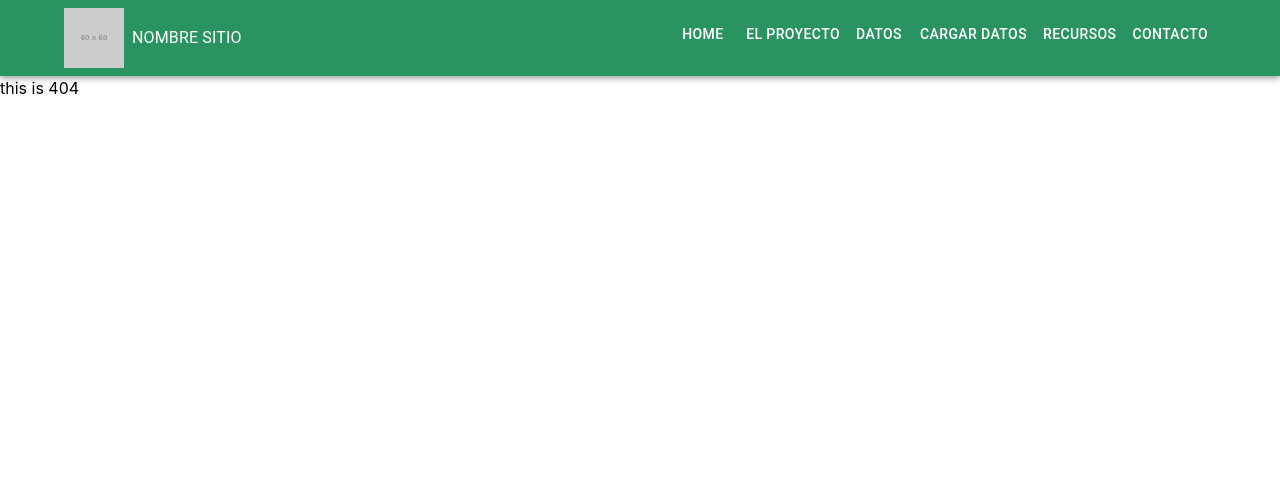
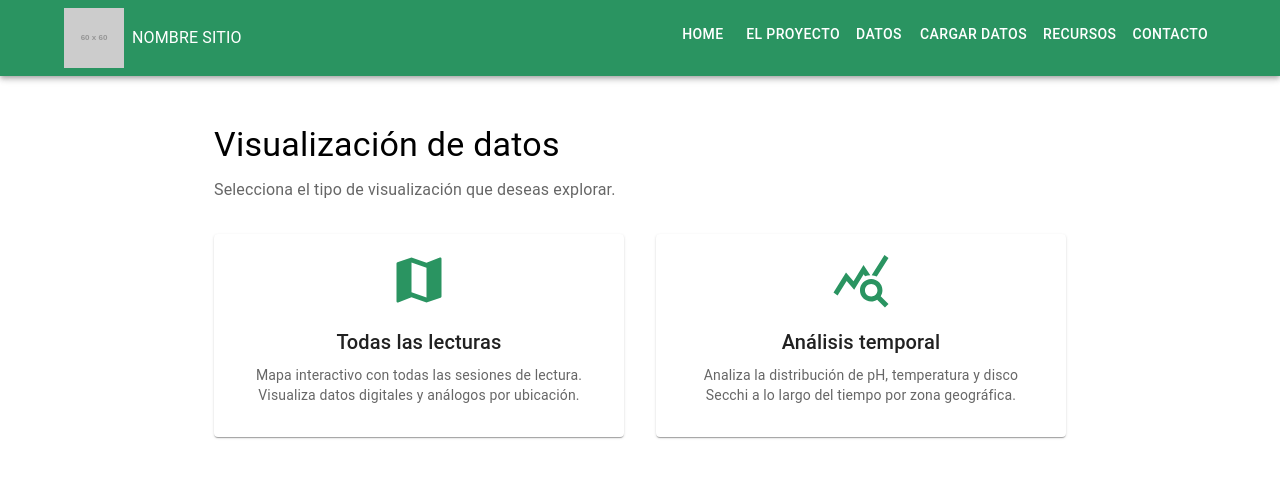
Before and after one commit to javiscript13/lakessensor, a React (Create React App) app in the folder frontend/: page /datos in a window 1280 px wide. Before the commit this address had no page. Shown: the top 478 px of the page. Built offline with nearby package versions, Linux system fonts and the light colour scheme.

Commit message:
se separó el menu de datos y se dejo una pagina blanca para el de analisis

```diff
--- a/frontend/src/AppRoutes.js
+++ b/frontend/src/AppRoutes.js
@@ -4,6 +4,7 @@ import PrivateRoute from "./components/PrivateRoute";
 
 const homeModule = import(/* webpackPrefetch: true */ './pages/Home');
 const aboutModule = import(/* webpackPrefetch: true */ './pages/About');
+const dataHubModule = import(/* webpackPrefetch: true */ './pages/DataHub');
 const dataModule = import(/* webpackPrefetch: true */ './pages/Data');
 const dataFormModule = import(/* webpackPrefetch: true */ './pages/DataForm');
 const ressourcesModule = import(/* webpackPrefetch: true */ './pages/Ressources');
@@ -12,6 +13,7 @@ const noMatchModule = import(/* webpackPrefetch: true */ './pages/NoMatch');
 
 const Home = React.lazy(() => homeModule);
 const About = React.lazy(() => aboutModule);
+const DataHub = React.lazy(() => dataHubModule);
 const Data = React.lazy(() => dataModule);
 const DataForm = React.lazy(() => dataFormModule);
 const Ressources = React.lazy(() => ressourcesModule);
@@ -24,7 +26,9 @@ const AppRoutes = () => {
             <Routes>
                 <Route path="/" element={<Home />} />
                 <Route path="/about" element={<About />} />
-                <Route path="/data" element={<Data />} />
+                <Route path="/datos" element={<DataHub />} />
+                <Route path="/datos/lecturas" element={<Data />} />
+                <Route path="/datos/analisis" element={<div />} />
                 <Route path="/form" element={
                     <PrivateRoute>
                         <DataForm/>
--- a/frontend/src/components/Menu.js
+++ b/frontend/src/components/Menu.js
@@ -24,7 +24,7 @@ const Menu = () => {
         },
         {
             name: "Datos",
-            target: "/data"
+            target: "/datos"
         },
         {
             name: "Cargar datos",
--- /dev/null
+++ b/frontend/src/pages/DataHub.js
@@ -0,0 +1,59 @@
+import React from 'react';
+import { useNavigate } from 'react-router-dom';
+import { Container, Grid, Card, CardContent, CardActionArea, Typography } from '@mui/material';
+import MapIcon from '@mui/icons-material/Map';
+import QueryStatsIcon from '@mui/icons-material/QueryStats';
+
+const visualizations = [
+    {
+        title: "Todas las lecturas",
+        description: "Mapa interactivo con todas las sesiones de lectura. Visualiza datos digitales y análogos por ubicación.",
+        icon: <MapIcon sx={{ fontSize: 60, color: 'primary.main' }} />,
+        path: "/datos/lecturas",
+    },
+    {
+        title: "Análisis temporal",
+        description: "Analiza la distribución de pH, temperatura y disco Secchi a lo largo del tiempo por zona geográfica.",
+        icon: <QueryStatsIcon sx={{ fontSize: 60, color: 'primary.main' }} />,
+        path: "/datos/analisis",
+    },
+];
+
+const DataHub = () => {
+    const navigate = useNavigate();
+
+    return (
+        <Container maxWidth="md" sx={{ mt: 6 }}>
+            <Typography variant="h4" gutterBottom>
+                Visualización de datos
+            </Typography>
+            <Typography variant="body1" color="text.secondary" sx={{ mb: 4 }}>
+                Selecciona el tipo de visualización que deseas explorar.
+            </Typography>
+            <Grid container spacing={4}>
+                {visualizations.map((viz) => (
+                    <Grid item xs={12} sm={6} key={viz.title}>
+                        <Card sx={{ height: '100%' }}>
+                            <CardActionArea
+                                onClick={() => navigate(viz.path)}
+                                sx={{ height: '100%', p: 2, display: 'flex', flexDirection: 'column', alignItems: 'center' }}
+                            >
+                                {viz.icon}
+                                <CardContent sx={{ textAlign: 'center' }}>
+                                    <Typography variant="h6" gutterBottom>
+                                        {viz.title}
+                                    </Typography>
+                                    <Typography variant="body2" color="text.secondary">
+                                        {viz.description}
+                                    </Typography>
+                                </CardContent>
+                            </CardActionArea>
+                        </Card>
+                    </Grid>
+                ))}
+            </Grid>
+        </Container>
+    );
+};
+
+export default DataHub;
```
